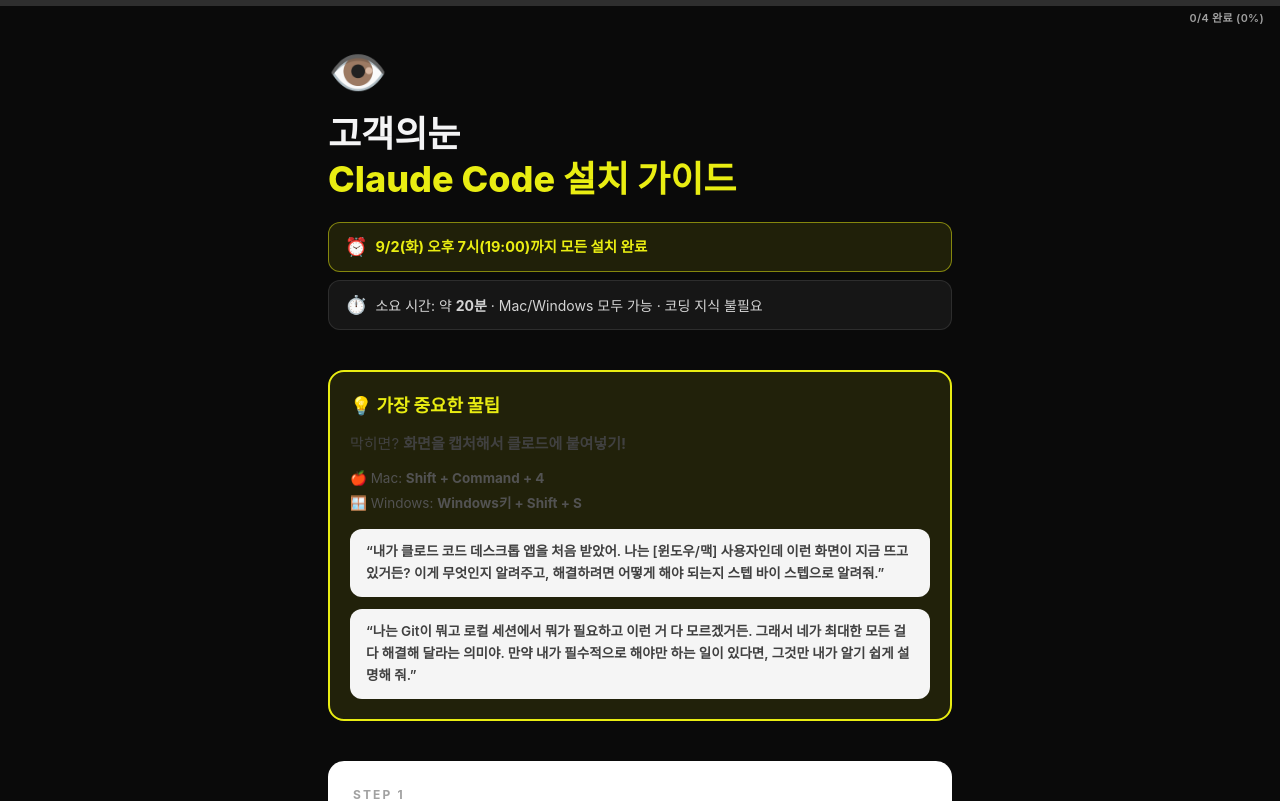
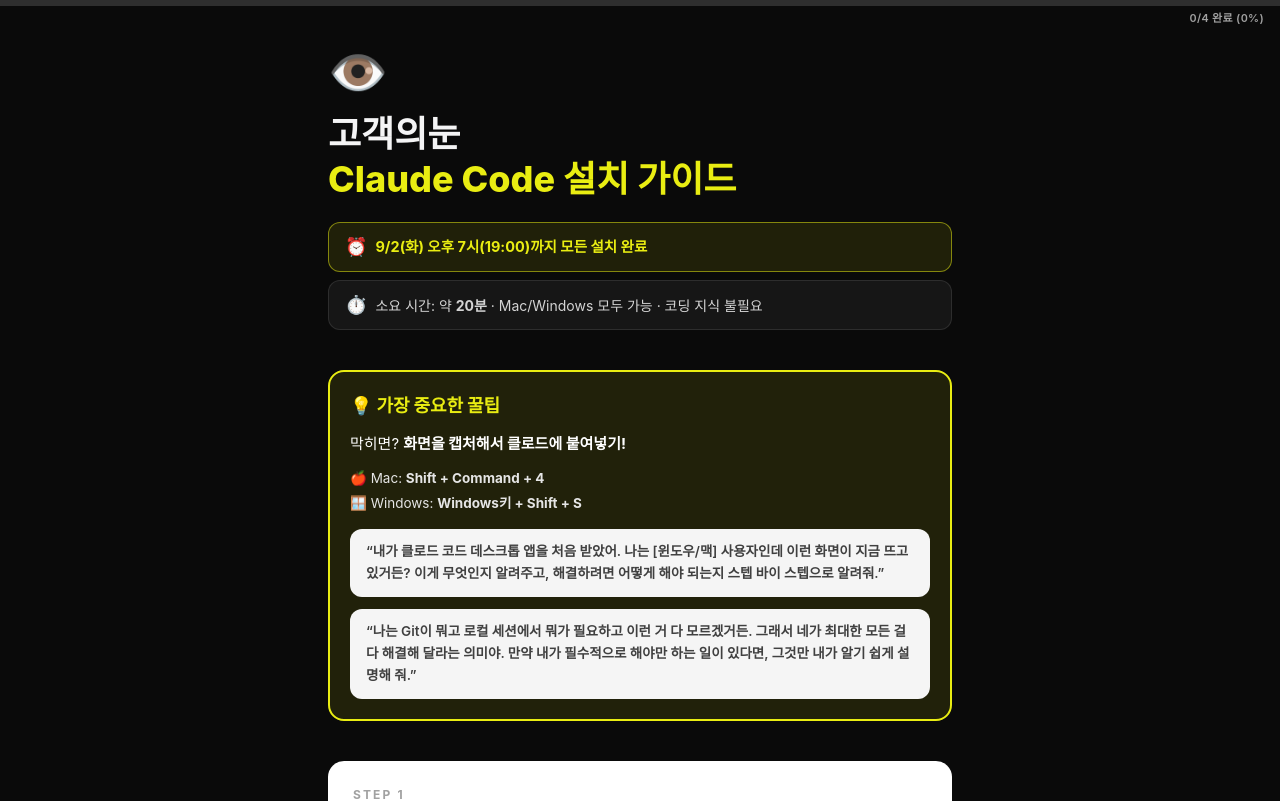
Before and after one commit to selfishclub/claudecode-pre-survey, a Next.js app: page / in a window 1280 px wide. Shown: the top 801 px of the page. Built offline with nearby package versions, Linux system fonts and the light colour scheme; a web font is replaced by a local one.

Commit message:
fix: improve text contrast in tip section

```diff
--- a/app/page.tsx
+++ b/app/page.tsx
@@ -165,10 +165,10 @@
         {/* ── 꿀팁 ── */}
         <section className="mb-10 rounded-2xl border-2 border-pop bg-pop/10 p-5">
           <h2 className="text-lg font-extrabold text-pop mb-3">💡 가장 중요한 꿀팁</h2>
-          <p className="text-[15px] text-neutral-700 leading-relaxed mb-3">
+          <p className="text-[15px] text-white leading-relaxed mb-3">
             막히면? <strong>화면을 캡처해서 클로드에 붙여넣기!</strong>
           </p>
-          <div className="space-y-1 text-[13.5px] text-neutral-600 mb-4">
+          <div className="space-y-1 text-[13.5px] text-neutral-200 mb-4">
             <p>🍎 Mac: <strong>Shift + Command + 4</strong></p>
             <p>🪟 Windows: <strong>Windows키 + Shift + S</strong></p>
           </div>
```
